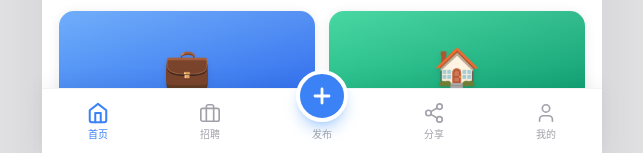
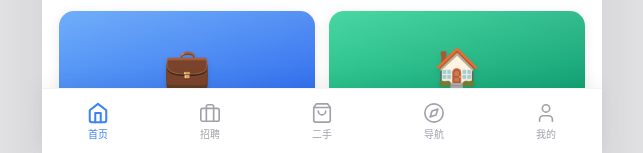
Before and after one commit to alititi-jackie/openaa-marketplace, a Next.js app: page / in a window 1280 px wide. Shown: the part 647-800 px from the top of the page, without its empty margins (318-961 px from the left). Built offline with nearby package versions, Linux system fonts and the light colour scheme; no server answers; the database is empty.

Commit message:
Update bottom tabbar to 首页/招聘/二手/导航/我的 and remove 发布/分享

```diff
--- a/components/BottomNav.tsx
+++ b/components/BottomNav.tsx
@@ -2,17 +2,15 @@
 
 import Link from 'next/link'
 import { usePathname } from 'next/navigation'
-import { Home, Briefcase, Plus, Share2, User } from 'lucide-react'
+import { Home, Briefcase, ShoppingBag, Compass, User } from 'lucide-react'
 
-const leftItems = [
+const items = [
   { href: '/', label: '首页', Icon: Home, exact: true },
   { href: '/jobs', label: '招聘', Icon: Briefcase, exact: false },
-]
-
-const rightItems = [
-  { href: '/links', label: '分享', Icon: Share2, exact: false },
+  { href: '/secondhand', label: '二手', Icon: ShoppingBag, exact: false },
+  { href: '/navigation', label: '导航', Icon: Compass, exact: false },
   { href: '/profile', label: '我的', Icon: User, exact: false },
-]
+] as const
 
 export default function BottomNav() {
   const pathname = usePathname()
@@ -25,33 +23,7 @@ export default function BottomNav() {
   return (
     <nav className="fixed bottom-0 left-1/2 -translate-x-1/2 w-full max-w-[560px] z-50 bg-white border-t border-zinc-100 shadow-[0_-4px_20px_rgba(0,0,0,0.05)]">
       <div className="grid grid-cols-5 h-16 items-end pb-2">
-        {leftItems.map(({ href, label, Icon, exact }) => {
-          const active = isActive(href, exact)
-          return (
-            <Link
-              key={href}
-              href={href}
-              className={`flex flex-col items-center justify-center gap-0.5 py-1 transition-colors ${
-                active ? 'text-blue-500' : 'text-zinc-400'
-              }`}
-            >
-              <Icon size={22} strokeWidth={active ? 2.2 : 1.8} />
-              <span className="text-[10px] font-medium">{label}</span>
-            </Link>
-          )
-        })}
-
-        {/* Center publish button */}
-        <div className="flex flex-col items-center justify-end pb-1">
-          <Link href="/publish" className="flex flex-col items-center gap-0.5">
-            <div className="-mt-6 w-[52px] h-[52px] rounded-full bg-blue-500 flex items-center justify-center shadow-lg shadow-blue-400/40 border-4 border-white">
-              <Plus size={24} className="text-white" strokeWidth={2.8} />
-            </div>
-            <span className="text-[10px] font-medium text-zinc-400 mt-0.5">发布</span>
-          </Link>
-        </div>
-
-        {rightItems.map(({ href, label, Icon, exact }) => {
+        {items.map(({ href, label, Icon, exact }) => {
           const active = isActive(href, exact)
           return (
             <Link
```
